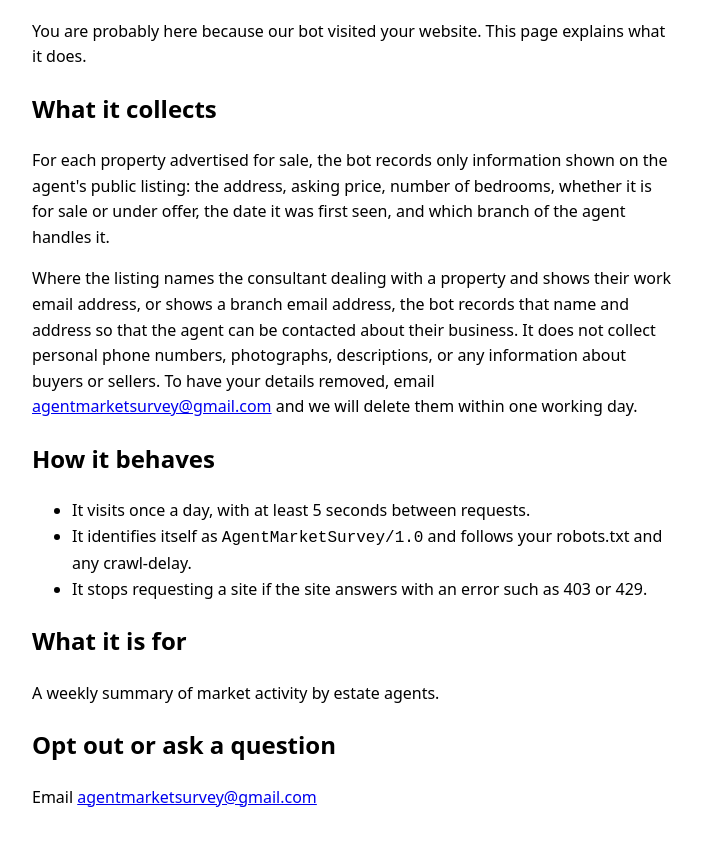
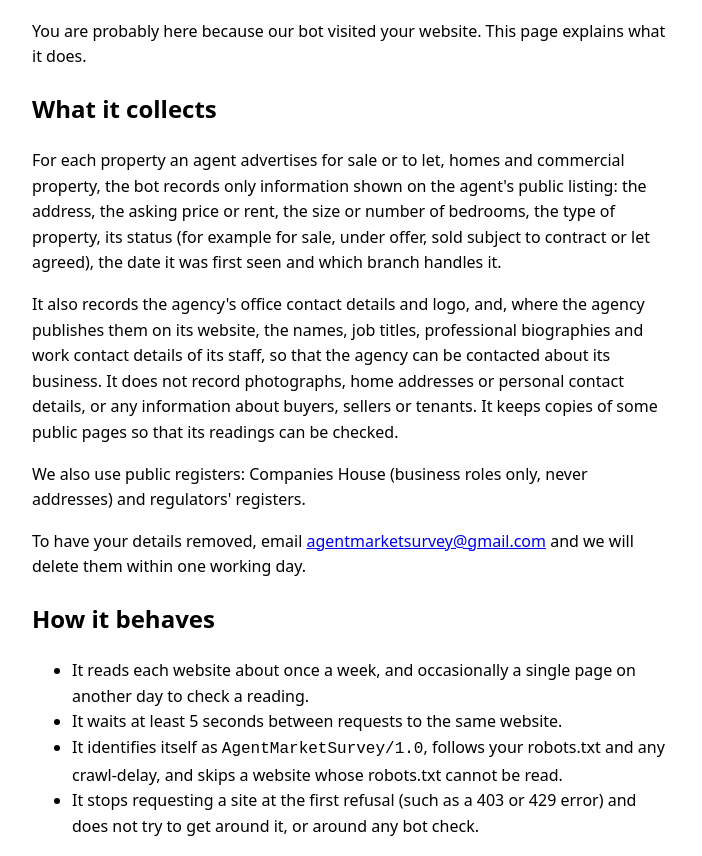
Before and after one commit to agentmarketsurvey/bot, a plain HTML site: page index.html in a window 1280 px wide. Shown: the part 86-942 px from the top of the page, without its empty margins (288-990 px from the left). Drawn offline with Linux system fonts and the light colour scheme.

Commit message:
Bot page: accurate description (weekly, homes and commercial property for sale or to let, staff details published by agencies, public registers, how to opt out in robots.txt)
Co-Authored-By: Claude Opus 5.5 <noreply@anthropic.com>
Claude-Session: https://claude.ai/code/session_01Rz8AqCWxfKcMwkEWZvMVDr

```diff
--- a/index.html
+++ b/index.html
@@ -7,25 +7,32 @@
 <h1>AgentMarketSurvey</h1>
 <p>You are probably here because our bot visited your website. This page explains what it does.</p>
 <h2>What it collects</h2>
-<p>For each property advertised for sale, the bot records only information shown
-on the agent's public listing: the address, asking price, number of bedrooms,
-whether it is for sale or under offer, the date it was first seen, and which
-branch of the agent handles it.</p>
-<p>Where the listing names the consultant dealing with a property and shows their
-work email address, or shows a branch email address, the bot records that name
-and address so that the agent can be contacted about their business. It does not
-collect personal phone numbers, photographs, descriptions, or any information
-about buyers or sellers. To have your details removed, email
+<p>For each property an agent advertises for sale or to let, homes and commercial property, the bot records only
+information shown on the agent's public listing: the address, the asking price or rent, the size or number of
+bedrooms, the type of property, its status (for example for sale, under offer, sold subject to contract or let
+agreed), the date it was first seen and which branch handles it.</p>
+<p>It also records the agency's office contact details and logo, and, where the agency publishes them on its
+website, the names, job titles, professional biographies and work contact details of its staff, so that the agency
+can be contacted about its business. It does not record photographs, home addresses or personal contact details,
+or any information about buyers, sellers or tenants. It keeps copies of some public pages so that its readings can
+be checked.</p>
+<p>We also use public registers: Companies House (business roles only, never addresses) and regulators' registers.</p>
+<p>To have your details removed, email
 <a href="mailto:agentmarketsurvey@gmail.com">agentmarketsurvey@gmail.com</a>
 and we will delete them within one working day.</p>
 <h2>How it behaves</h2>
 <ul>
-<li>It visits once a day, with at least 5 seconds between requests.</li>
-<li>It identifies itself as <code>AgentMarketSurvey/1.0</code> and follows your robots.txt and any crawl-delay.</li>
-<li>It stops requesting a site if the site answers with an error such as 403 or 429.</li>
+<li>It reads each website about once a week, and occasionally a single page on another day to check a reading.</li>
+<li>It waits at least 5 seconds between requests to the same website.</li>
+<li>It identifies itself as <code>AgentMarketSurvey/1.0</code>, follows your robots.txt and any crawl-delay, and
+skips a website whose robots.txt cannot be read.</li>
+<li>It stops requesting a site at the first refusal (such as a 403 or 429 error) and does not try to get around it,
+or around any bot check.</li>
 </ul>
 <h2>What it is for</h2>
-<p>A weekly summary of market activity by estate agents.</p>
+<p>Summaries of property market activity by estate agents and commercial property agents, for the law firms we work
+with.</p>
 <h2>Opt out or ask a question</h2>
-<p>Email <a href="mailto:agentmarketsurvey@gmail.com">agentmarketsurvey@gmail.com</a> </p>
+<p>Email <a href="mailto:agentmarketsurvey@gmail.com">agentmarketsurvey@gmail.com</a>. To stop the bot visiting
+your site, add <code>User-agent: AgentMarketSurvey</code> and <code>Disallow: /</code> to your robots.txt.</p>
 </body></html>
```
